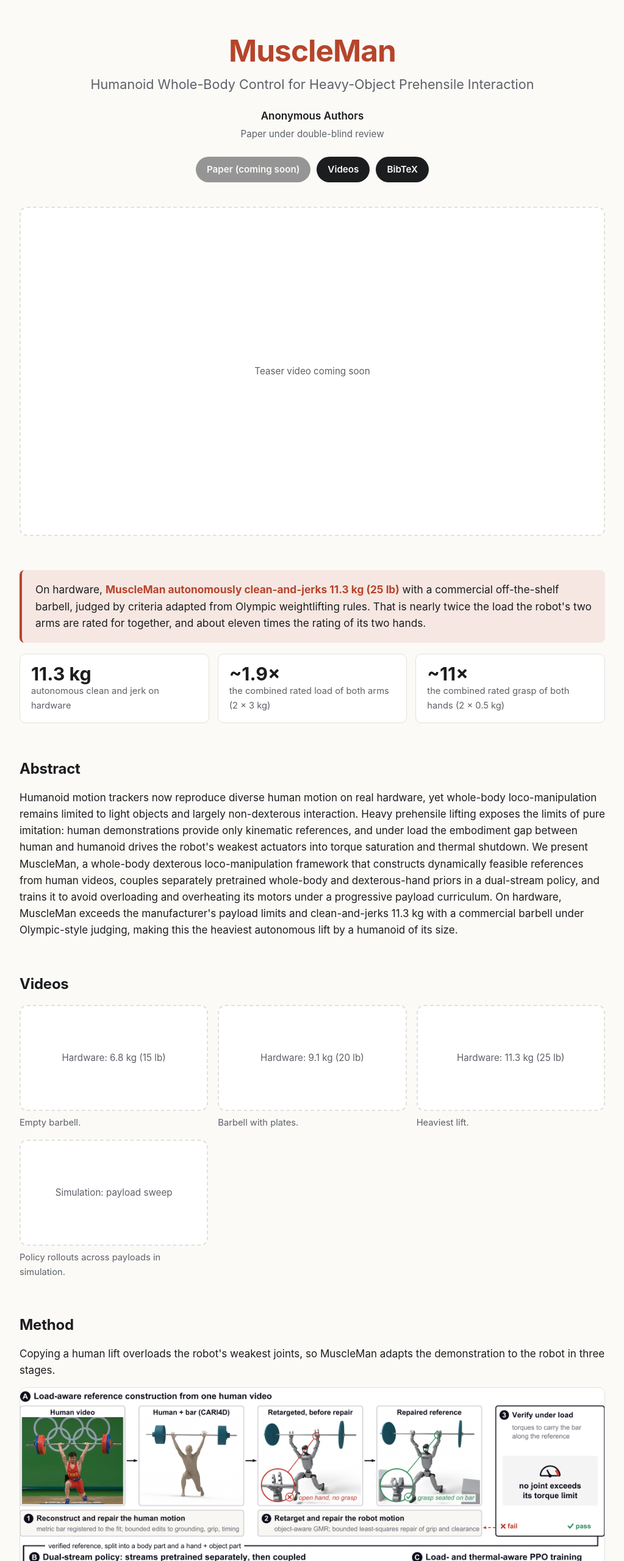
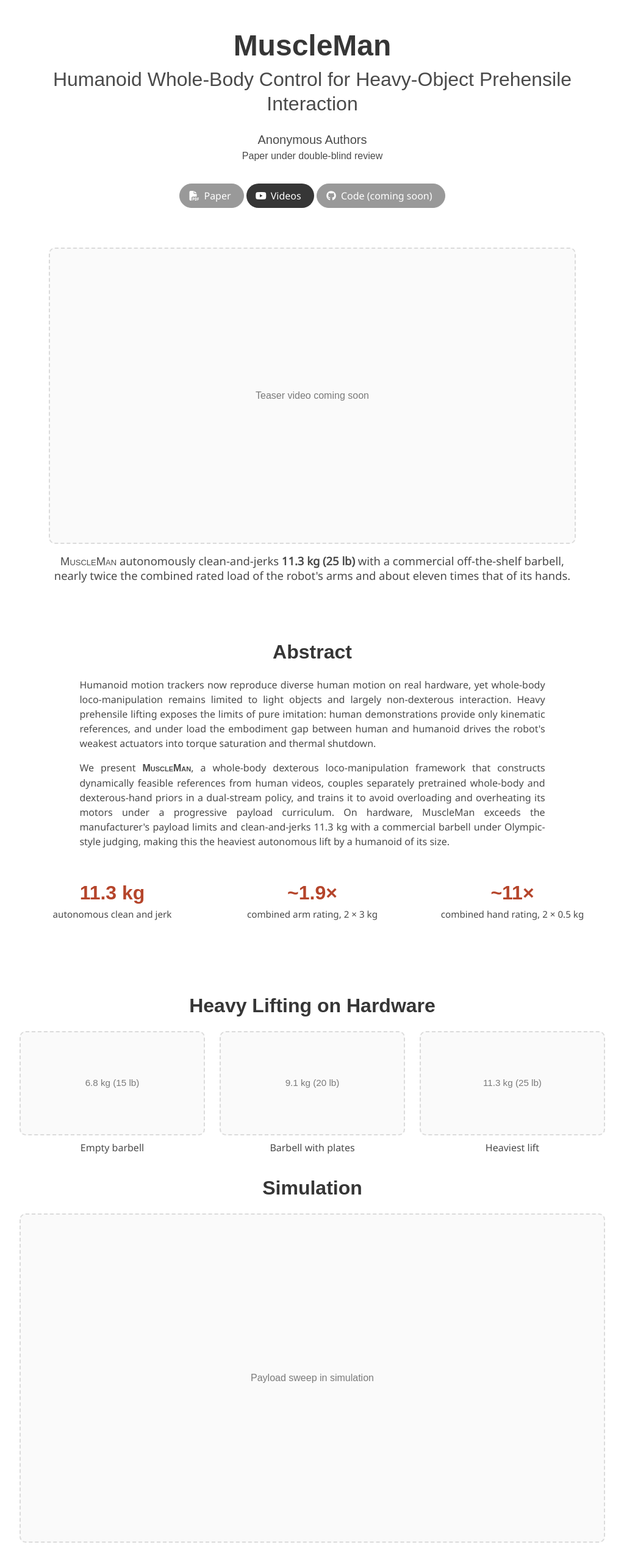
Before and after one commit to muscleman-robot/muscleman-robot.github.io, a plain HTML site: page index.html in a window 1280 px wide. Shown: the top 2560 px of the page at 61% size, without its empty margins (128-1151 px from the left). Drawn offline with nearby package versions, Linux system fonts and the light colour scheme; a web font is replaced by a local one.

Commit message:
Switch to Nerfies-style template

```diff
--- a/index.html
+++ b/index.html
@@ -1,203 +1,184 @@
-<!doctype html>
+<!DOCTYPE html>
 <html lang="en">
 <head>
   <meta charset="utf-8">
   <meta name="viewport" content="width=device-width, initial-scale=1">
   <meta name="robots" content="noindex, nofollow">
+  <meta name="description" content="MuscleMan: Humanoid Whole-Body Control for Heavy-Object Prehensile Interaction. Anonymous project page for double-blind review.">
   <title>MuscleMan</title>
-<meta name="description" content="Humanoid whole-body control for heavy-object prehensile interaction. Anonymous project page for double-blind review.">
-<style>
-  :root {
-    --bg: #fbfaf7;
-    --surface: #ffffff;
-    --ink: #1c1d1f;
-    --muted: #5d6067;
-    --line: #e4e1da;
-    --accent: #b5452b;
-    --accent-soft: #f6e7e2;
-    --code-bg: #f3f1ec;
-    color-scheme: light;
-  }
-  @media (prefers-color-scheme: dark) {
-    :root:not([data-theme="light"]) {
-      --bg: #141517; --surface: #1c1d20; --ink: #ececec; --muted: #a2a5ab;
-      --line: #2e3035; --accent: #e07a5f; --accent-soft: #2b201d; --code-bg: #202226;
-      color-scheme: dark;
-    }
-  }
-  :root[data-theme="dark"] {
-    --bg: #141517; --surface: #1c1d20; --ink: #ececec; --muted: #a2a5ab;
-    --line: #2e3035; --accent: #e07a5f; --accent-soft: #2b201d; --code-bg: #202226;
-    color-scheme: dark;
-  }
-  * { box-sizing: border-box; }
-  body {
-    margin: 0; background: var(--bg); color: var(--ink);
-    font: 17px/1.6 ui-sans-serif, -apple-system, "Segoe UI", Roboto, "Helvetica Neue", Arial, sans-serif;
-    padding-inline: 20px;
-  }
-  main { max-width: 960px; margin: 0 auto; padding-block: 56px 80px; }
-  header { text-align: center; margin-bottom: 40px; }
-  h1 { font-size: clamp(2rem, 5vw, 3.1rem); line-height: 1.1; margin: 0 0 10px; letter-spacing: -0.02em; }
-  h1 .name { color: var(--accent); }
-  .subtitle { font-size: clamp(1.05rem, 2.4vw, 1.35rem); color: var(--muted); margin: 0 auto 22px; max-width: 760px; }
-  .authors { font-weight: 600; margin: 0; }
-  .venue { color: var(--muted); font-size: 0.95rem; margin: 4px 0 24px; }
-  .buttons { display: flex; flex-wrap: wrap; gap: 10px; justify-content: center; }
-  .btn {
-    display: inline-flex; align-items: center; gap: 8px; padding: 9px 18px; border-radius: 999px;
-    background: var(--ink); color: var(--bg); text-decoration: none; font-weight: 600; font-size: 0.95rem;
-  }
-  .btn[aria-disabled="true"] { opacity: 0.45; cursor: default; }
-  section { margin-top: 56px; }
-  h2 { font-size: 1.5rem; margin: 0 0 14px; letter-spacing: -0.01em; }
-  p { margin: 0 0 14px; }
-  .highlight {
-    background: var(--accent-soft); border-left: 4px solid var(--accent);
-    padding: 18px 22px; border-radius: 8px; font-size: 1.08rem;
-  }
-  .highlight strong { color: var(--accent); }
-  .stats { display: grid; grid-template-columns: repeat(auto-fit, minmax(200px, 1fr)); gap: 14px; margin-top: 18px; }
-  .stat { background: var(--surface); border: 1px solid var(--line); border-radius: 10px; padding: 16px 18px; }
-  .stat .num { font-size: 1.9rem; font-weight: 700; line-height: 1.1; }
-  .stat .lbl { color: var(--muted); font-size: 0.92rem; }
-  .video-slot {
-    aspect-ratio: 16 / 9; width: 100%; max-width: 100%; border-radius: 12px; border: 2px dashed var(--line);
-    background: var(--surface); display: flex; align-items: center; justify-content: center; text-align: center;
-    color: var(--muted); font-size: 0.95rem; padding: 16px;
-  }
-  .video-grid { display: grid; grid-template-columns: repeat(auto-fit, minmax(260px, 1fr)); gap: 16px; }
-  .video-grid figure { margin: 0; }
-  figcaption { color: var(--muted); font-size: 0.92rem; margin-top: 8px; }
-  .figure img { width: 100%; max-width: 100%; height: auto; border-radius: 10px; border: 1px solid var(--line); background: #fff; }
-  .steps { display: grid; grid-template-columns: repeat(auto-fit, minmax(240px, 1fr)); gap: 14px; margin-top: 18px; }
-  .step { background: var(--surface); border: 1px solid var(--line); border-radius: 10px; padding: 16px 18px; }
-  .step h3 { margin: 0 0 6px; font-size: 1.05rem; }
-  .step p { margin: 0; color: var(--muted); font-size: 0.95rem; }
-  .table-wrap { overflow-x: auto; }
-  table { border-collapse: collapse; width: 100%; min-width: 520px; background: var(--surface); border-radius: 10px; overflow: hidden; }
-  th, td { padding: 10px 12px; border-bottom: 1px solid var(--line); text-align: center; font-size: 0.95rem; }
-  th:first-child, td:first-child { text-align: left; }
-  thead th { background: var(--code-bg); font-weight: 600; }
-  tr.ours td { font-weight: 700; color: var(--accent); }
-  pre {
-    background: var(--code-bg); border: 1px solid var(--line); border-radius: 10px; padding: 16px;
-    overflow-x: auto; font-size: 0.85rem; line-height: 1.5;
-  }
-  footer { margin-top: 64px; color: var(--muted); font-size: 0.85rem; text-align: center; }
-</style>
+
+  <link href="https://fonts.googleapis.com/css?family=Google+Sans|Noto+Sans|Castoro" rel="stylesheet">
+  <link rel="stylesheet" href="https://cdn.jsdelivr.net/npm/bulma@0.9.4/css/bulma.min.css">
+  <link rel="stylesheet" href="https://cdnjs.cloudflare.com/ajax/libs/font-awesome/6.5.1/css/all.min.css">
+  <link rel="stylesheet" href="./static/css/index.css">
 </head>
 <body>
-<main>
 
-<header>
-  <h1><span class="name">MuscleMan</span></h1>
-  <p class="subtitle">Humanoid Whole-Body Control for Heavy-Object Prehensile Interaction</p>
-  <p class="authors">Anonymous Authors</p>
-  <p class="venue">Paper under double-blind review</p>
-  <div class="buttons">
-    <a class="btn" aria-disabled="true">Paper (coming soon)</a>
-    <a class="btn" href="#videos">Videos</a>
-    <a class="btn" href="#bibtex">BibTeX</a>
+<section class="hero">
+  <div class="hero-body">
+    <div class="container is-max-desktop">
+      <div class="columns is-centered">
+        <div class="column has-text-centered">
+          <h1 class="title is-1 publication-title">MuscleMan</h1>
+          <h2 class="subtitle is-3 publication-subtitle">Humanoid Whole-Body Control for Heavy-Object Prehensile Interaction</h2>
+          <div class="is-size-5 publication-authors">
+            <span class="author-block">Anonymous Authors</span>
           </div>
-</header>
-
-<!-- TEASER: add an anonymized teaser here. The paper teaser shows a team member's face and
-     the lab interior; blur faces and identifying signage before adding it. -->
-<div class="video-slot" role="img" aria-label="Teaser video placeholder">
-  Teaser video coming soon
+          <div class="is-size-6 publication-authors">
+            <span class="author-block">Paper under double-blind review</span>
           </div>
 
-<section>
-  <div class="highlight">
-    On hardware, <strong>MuscleMan autonomously clean-and-jerks 11.3&nbsp;kg (25&nbsp;lb)</strong>
-    with a commercial off-the-shelf barbell, judged by criteria adapted from Olympic weightlifting rules.
-    That is nearly twice the load the robot's two arms are rated for together, and about eleven times the rating of its two hands.
+          <div class="column has-text-centered">
+            <div class="publication-links">
+              <span class="link-block">
+                <a class="external-link button is-normal is-rounded is-dark" disabled>
+                  <span class="icon"><i class="fas fa-file-pdf"></i></span>
+                  <span>Paper</span>
+                </a>
+              </span>
+              <span class="link-block">
+                <a href="#videos" class="external-link button is-normal is-rounded is-dark">
+                  <span class="icon"><i class="fab fa-youtube"></i></span>
+                  <span>Videos</span>
+                </a>
+              </span>
+              <span class="link-block">
+                <a class="external-link button is-normal is-rounded is-dark" disabled>
+                  <span class="icon"><i class="fab fa-github"></i></span>
+                  <span>Code (coming soon)</span>
+                </a>
+              </span>
             </div>
-  <div class="stats">
-    <div class="stat"><div class="num">11.3&nbsp;kg</div><div class="lbl">autonomous clean and jerk on hardware</div></div>
-    <div class="stat"><div class="num">~1.9&times;</div><div class="lbl">the combined rated load of both arms (2&nbsp;&times;&nbsp;3&nbsp;kg)</div></div>
-    <div class="stat"><div class="num">~11&times;</div><div class="lbl">the combined rated grasp of both hands (2&nbsp;&times;&nbsp;0.5&nbsp;kg)</div></div>
           </div>
-</section>
-
-<section>
-  <h2>Abstract</h2>
-  <p>
-    Humanoid motion trackers now reproduce diverse human motion on real hardware, yet whole-body loco-manipulation remains limited to light objects and largely non-dexterous interaction.
-    Heavy prehensile lifting exposes the limits of pure imitation: human demonstrations provide only kinematic references, and under load the embodiment gap between human and humanoid drives the robot's weakest actuators into torque saturation and thermal shutdown.
-    We present MuscleMan, a whole-body dexterous loco-manipulation framework that constructs dynamically feasible references from human videos, couples separately pretrained whole-body and dexterous-hand priors in a dual-stream policy, and trains it to avoid overloading and overheating its motors under a progressive payload curriculum.
-    On hardware, MuscleMan exceeds the manufacturer's payload limits and clean-and-jerks 11.3&nbsp;kg with a commercial barbell under Olympic-style judging, making this the heaviest autonomous lift by a humanoid of its size.
-  </p>
-</section>
-
-<section id="videos">
-  <h2>Videos</h2>
-  <!-- Replace each .video-slot with:
-       <video controls muted playsinline preload="metadata" src="assets/FILE.mp4"></video>
-       Strip video metadata first (e.g. ffmpeg -i in.mp4 -map_metadata -1 -c copy out.mp4)
-       and check frames for faces, logos, and lab signage. -->
-  <div class="video-grid">
-    <figure><div class="video-slot">Hardware: 6.8&nbsp;kg (15&nbsp;lb)</div><figcaption>Empty barbell.</figcaption></figure>
-    <figure><div class="video-slot">Hardware: 9.1&nbsp;kg (20&nbsp;lb)</div><figcaption>Barbell with plates.</figcaption></figure>
-    <figure><div class="video-slot">Hardware: 11.3&nbsp;kg (25&nbsp;lb)</div><figcaption>Heaviest lift.</figcaption></figure>
-    <figure><div class="video-slot">Simulation: payload sweep</div><figcaption>Policy rollouts across payloads in simulation.</figcaption></figure>
         </div>
-</section>
-
-<section>
-  <h2>Method</h2>
-  <p>
-    Copying a human lift overloads the robot's weakest joints, so MuscleMan adapts the demonstration to the robot in three stages.
-  </p>
-  <div class="figure">
-    <img src="assets/pipeline.png" alt="MuscleMan pipeline: load-aware reference construction from one human video, a dual-stream body and hand policy, and load- and thermal-aware PPO training." loading="lazy">
       </div>
-  <div class="steps">
-    <div class="step">
-      <h3>Load-aware reference</h3>
-      <p>Reconstruct the human lift from video, retarget it to the robot, repair the grasp, and verify that no joint exceeds its torque limit under load.</p>
-    </div>
-    <div class="step">
-      <h3>Dual-stream policy</h3>
-      <p>A body stream and a dexterous-hand stream are pretrained separately on suitable data, then coupled through a zero-initialized attention block.</p>
-    </div>
-    <div class="step">
-      <h3>Load- and thermal-aware training</h3>
-      <p>A torque penalty on the most loaded joint, a per-motor thermal model fitted to hardware logs, and a progressive payload curriculum.</p>
     </div>
   </div>
 </section>
 
-<section>
-  <h2>Results in Simulation</h2>
-  <p>Only the full recipe completes lifts. Completed lifts out of 64 episodes per payload:</p>
-  <div class="table-wrap">
-    <table>
+<!-- TEASER: replace the placeholder with the new Fig. 1 or a teaser video, e.g.
+     <video id="teaser" autoplay muted loop playsinline height="100%"><source src="./static/videos/teaser.mp4" type="video/mp4"></video>
+     Blur faces and lab signage first, and strip video metadata. -->
+<section class="hero teaser">
+  <div class="container is-max-desktop">
+    <div class="hero-body">
+      <div class="placeholder">Teaser video coming soon</div>
+      <h2 class="subtitle has-text-centered teaser-caption">
+        <span class="dnerf">MuscleMan</span> autonomously clean-and-jerks <b>11.3&nbsp;kg (25&nbsp;lb)</b> with a commercial off-the-shelf barbell,
+        nearly twice the combined rated load of the robot's arms and about eleven times that of its hands.
+      </h2>
+    </div>
+  </div>
+</section>
+
+<section class="section">
+  <div class="container is-max-desktop">
+    <div class="columns is-centered has-text-centered">
+      <div class="column is-four-fifths">
+        <h2 class="title is-3">Abstract</h2>
+        <div class="content has-text-justified">
+          <p>
+            Humanoid motion trackers now reproduce diverse human motion on real hardware, yet whole-body loco-manipulation remains limited to light objects and largely non-dexterous interaction.
+            Heavy prehensile lifting exposes the limits of pure imitation: human demonstrations provide only kinematic references, and under load the embodiment gap between human and humanoid drives the robot's weakest actuators into torque saturation and thermal shutdown.
+          </p>
+          <p>
+            We present <span class="dnerf">MuscleMan</span>, a whole-body dexterous loco-manipulation framework that constructs dynamically feasible references from human videos, couples separately pretrained whole-body and dexterous-hand priors in a dual-stream policy, and trains it to avoid overloading and overheating its motors under a progressive payload curriculum.
+            On hardware, MuscleMan exceeds the manufacturer's payload limits and clean-and-jerks 11.3&nbsp;kg with a commercial barbell under Olympic-style judging, making this the heaviest autonomous lift by a humanoid of its size.
+          </p>
+        </div>
+      </div>
+    </div>
+
+    <div class="columns is-centered has-text-centered stats">
+      <div class="column"><p class="stat-num">11.3&nbsp;kg</p><p class="stat-lbl">autonomous clean and jerk</p></div>
+      <div class="column"><p class="stat-num">~1.9&times;</p><p class="stat-lbl">combined arm rating, 2&nbsp;&times;&nbsp;3&nbsp;kg</p></div>
+      <div class="column"><p class="stat-num">~11&times;</p><p class="stat-lbl">combined hand rating, 2&nbsp;&times;&nbsp;0.5&nbsp;kg</p></div>
+    </div>
+  </div>
+</section>
+
+<section class="section" id="videos">
+  <div class="container is-max-desktop">
+    <h2 class="title is-3 has-text-centered">Heavy Lifting on Hardware</h2>
+    <!-- Replace each .placeholder with:
+         <video autoplay muted loop playsinline controls src="./static/videos/FILE.mp4"></video> -->
+    <div class="columns is-multiline">
+      <div class="column is-one-third"><div class="placeholder small">6.8&nbsp;kg (15&nbsp;lb)</div><p class="video-caption">Empty barbell</p></div>
+      <div class="column is-one-third"><div class="placeholder small">9.1&nbsp;kg (20&nbsp;lb)</div><p class="video-caption">Barbell with plates</p></div>
+      <div class="column is-one-third"><div class="placeholder small">11.3&nbsp;kg (25&nbsp;lb)</div><p class="video-caption">Heaviest lift</p></div>
+    </div>
+
+    <h2 class="title is-3 has-text-centered">Simulation</h2>
+    <div class="placeholder">Payload sweep in simulation</div>
+  </div>
+</section>
+
+<section class="section">
+  <div class="container is-max-desktop">
+    <h2 class="title is-3 has-text-centered">Method</h2>
+    <div class="content has-text-justified">
+      <p>Copying a human lift overloads the robot's weakest joints, so <span class="dnerf">MuscleMan</span> adapts the demonstration to the robot in three stages.</p>
+    </div>
+    <img src="./assets/pipeline.png" class="method-figure" alt="MuscleMan pipeline: load-aware reference construction from one human video, a dual-stream body and hand policy, and load- and thermal-aware PPO training.">
+    <div class="columns method-steps">
+      <div class="column">
+        <h3 class="title is-5">Load-aware reference</h3>
+        <p>Reconstruct the human lift from video, retarget it to the robot, repair the grasp, and verify that no joint exceeds its torque limit under load.</p>
+      </div>
+      <div class="column">
+        <h3 class="title is-5">Dual-stream policy</h3>
+        <p>A body stream and a dexterous-hand stream are pretrained separately on suitable data, then coupled through a zero-initialized attention block.</p>
+      </div>
+      <div class="column">
+        <h3 class="title is-5">Load- and thermal-aware training</h3>
+        <p>A torque penalty on the most loaded joint, a per-motor thermal model fitted to hardware logs, and a progressive payload curriculum.</p>
+      </div>
+    </div>
+  </div>
+</section>
+
+<section class="section">
+  <div class="container is-max-desktop">
+    <h2 class="title is-3 has-text-centered">Results in Simulation</h2>
+    <div class="content has-text-centered"><p>Only the full recipe completes lifts. Completed lifts out of 64 episodes per payload.</p></div>
+    <div class="table-container">
+      <table class="table is-fullwidth is-hoverable">
         <thead><tr><th>Recipe</th><th>0.5&nbsp;kg</th><th>6.8&nbsp;kg</th><th>9.1&nbsp;kg</th><th>11.3&nbsp;kg</th></tr></thead>
         <tbody>
           <tr><td>Raw reference, scratch MLP</td><td>0</td><td>0</td><td>0</td><td>0</td></tr>
           <tr><td>Repaired reference, scratch MLP</td><td>0</td><td>0</td><td>0</td><td>0</td></tr>
           <tr><td>Dual-stream policy</td><td>0</td><td>0</td><td>0</td><td>0</td></tr>
           <tr><td>+ separate task pretraining</td><td>0</td><td>0</td><td>0</td><td>0</td></tr>
-        <tr class="ours"><td>+ payload curriculum (MuscleMan)</td><td>47</td><td>44</td><td>47</td><td>22</td></tr>
+          <tr class="ours"><td>+ payload curriculum, MuscleMan</td><td>47</td><td>44</td><td>47</td><td>22</td></tr>
         </tbody>
       </table>
     </div>
+  </div>
 </section>
 
-<section id="bibtex">
-  <h2>BibTeX</h2>
-<pre>@inproceedings{anonymous2026muscleman,
+<section class="section" id="BibTeX">
+  <div class="container is-max-desktop content">
+    <h2 class="title">BibTeX</h2>
+    <pre><code>@inproceedings{anonymous2026muscleman,
   title     = {MuscleMan: Humanoid Whole-Body Control for Heavy-Object Prehensile Interaction},
   author    = {Anonymous Authors},
   booktitle = {Under review},
   year      = {2026}
-}</pre>
+}</code></pre>
+  </div>
 </section>
 
-<footer>Anonymous project page for double-blind review.</footer>
+<footer class="footer">
+  <div class="container">
+    <div class="content has-text-centered">
+      <p>
+        Anonymous project page for double-blind review.
+        Website template adapted from <a href="https://github.com/nerfies/nerfies.github.io">Nerfies</a>,
+        licensed under <a href="http://creativecommons.org/licenses/by-sa/4.0/">CC BY-SA 4.0</a>.
+      </p>
+    </div>
+  </div>
+</footer>
 
-</main>
 </body>
 </html>
--- /dev/null
+++ b/static/css/index.css
@@ -0,0 +1,39 @@
+/* Styles adapted from the Nerfies project page template (CC BY-SA 4.0). */
+body { font-family: 'Noto Sans', sans-serif; }
+
+.publication-title, .publication-subtitle, .title, .dnerf { font-family: 'Google Sans', sans-serif; }
+.publication-title { margin-bottom: 0.5rem !important; }
+.publication-subtitle { color: #4a4a4a; margin-top: 0.5rem !important; }
+.publication-authors { font-family: 'Google Sans', sans-serif; }
+.publication-authors .author-block { display: inline-block; }
+.publication-links { margin-top: 1rem; }
+.link-block a { margin-top: 5px; margin-bottom: 5px; }
+.dnerf { font-variant: small-caps; font-weight: 600; }
+
+.hero.teaser .hero-body { padding-top: 0; padding-bottom: 3rem; }
+.teaser-caption { margin-top: 1rem; font-size: 1.15rem; }
+
+.placeholder {
+  aspect-ratio: 16 / 9; width: 100%; border: 2px dashed #dbdbdb; border-radius: 10px;
+  display: flex; align-items: center; justify-content: center; text-align: center;
+  color: #7a7a7a; background: #fafafa; font-family: 'Google Sans', sans-serif; padding: 1rem;
+}
+.placeholder.small { font-size: 0.95rem; }
+.video-caption { text-align: center; color: #4a4a4a; margin-top: 0.5rem; }
+video { width: 100%; border-radius: 10px; }
+#videos .title { margin-top: 1.5rem; }
+
+.stats { margin-top: 1.5rem; }
+.stat-num { font-family: 'Google Sans', sans-serif; font-size: 2rem; font-weight: 700; color: #b5452b; margin-bottom: 0 !important; }
+.stat-lbl { color: #4a4a4a; font-size: 0.95rem; }
+
+.method-figure { width: 100%; max-width: 100%; height: auto; border-radius: 8px; margin: 0.5rem 0 1.5rem; }
+.method-steps .title { margin-bottom: 0.5rem; }
+.method-steps p { color: #4a4a4a; }
+
+.table-container { overflow-x: auto; }
+table th, table td { text-align: center !important; }
+table th:first-child, table td:first-child { text-align: left !important; }
+tr.ours td { font-weight: 700; color: #b5452b; }
+
+pre { white-space: pre; overflow-x: auto; }
```
Also changed, not shown: 1 other file. Lines whose indentation alone changed are shown as unchanged.
